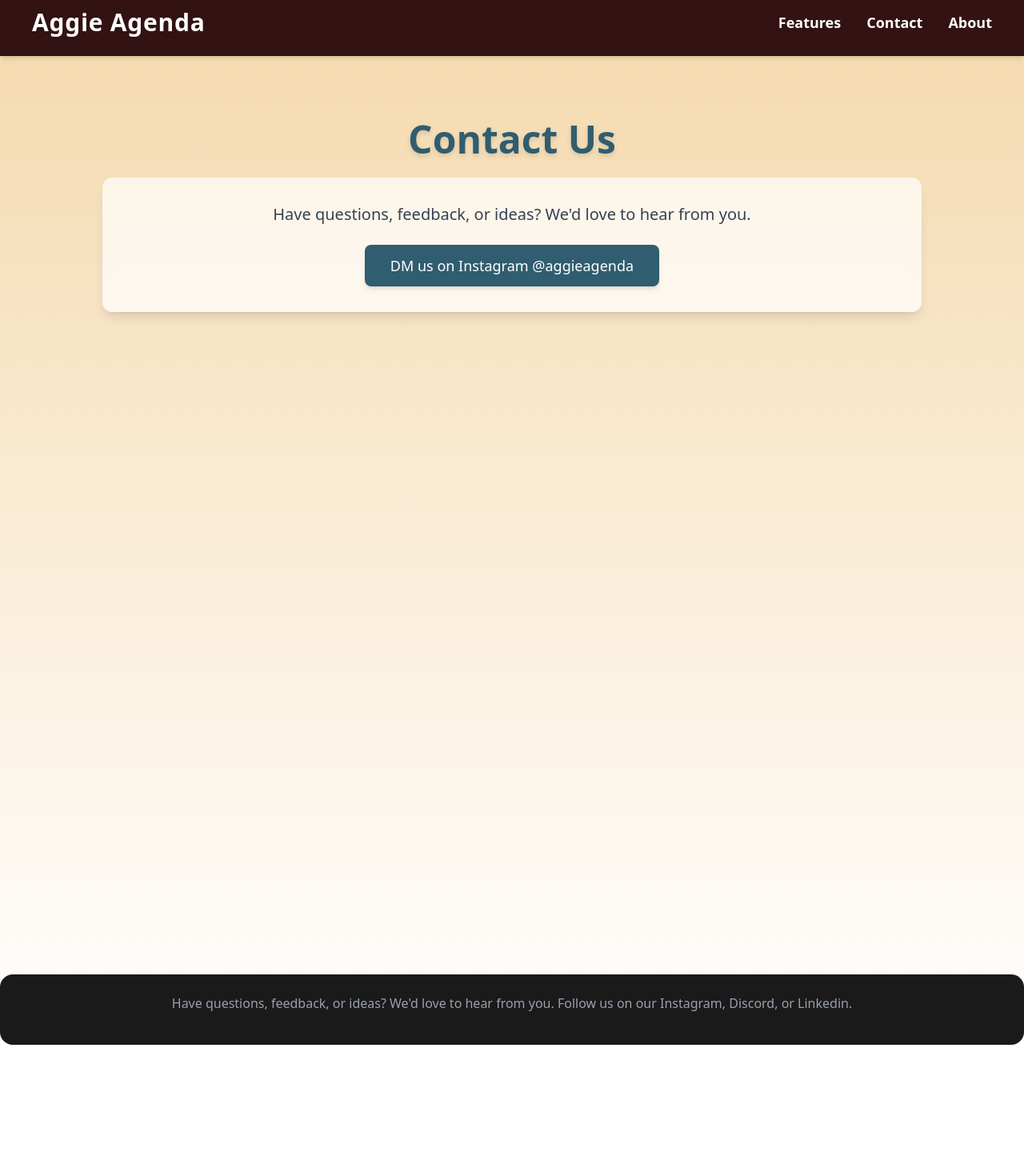
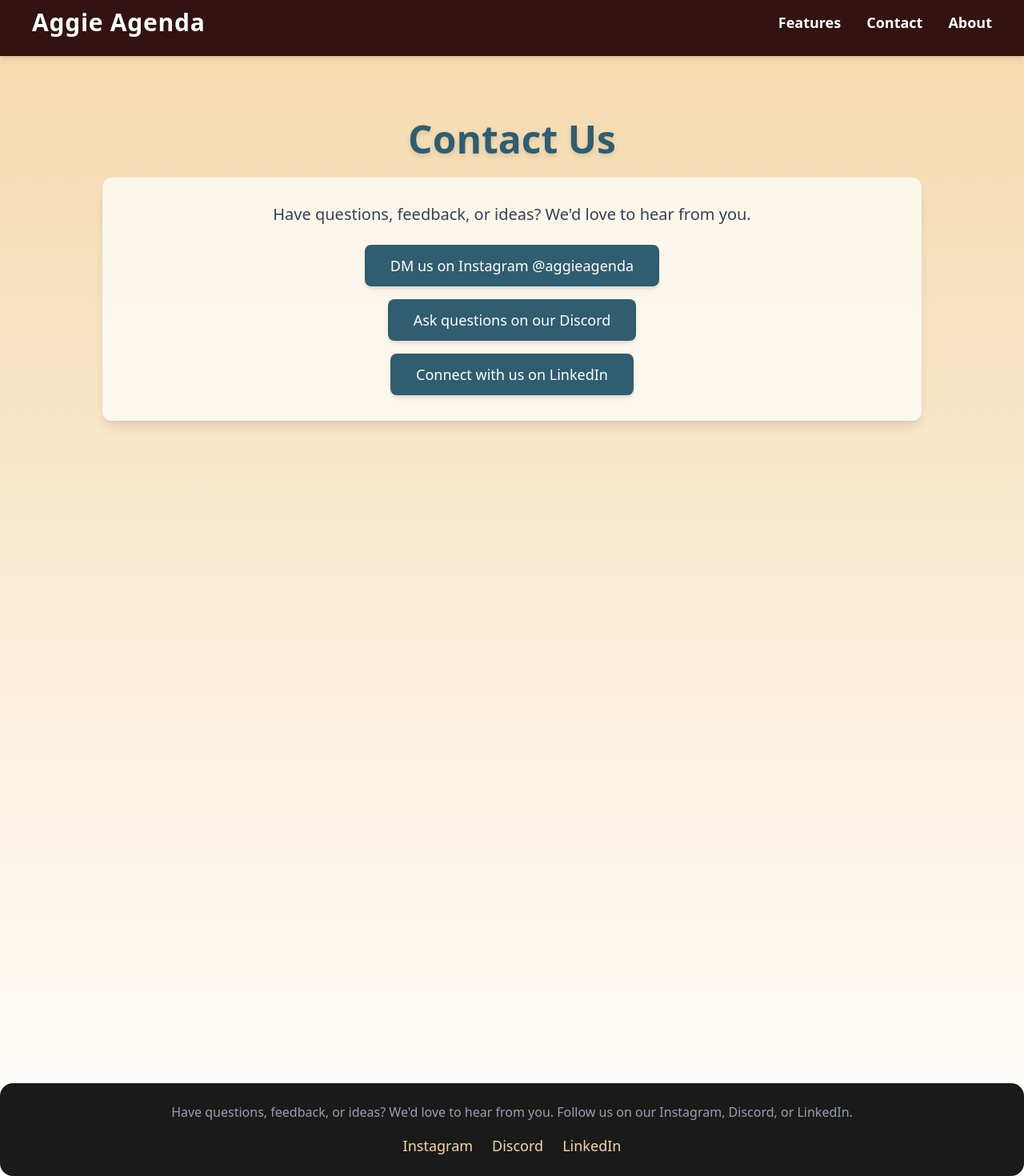
Before and after one commit to AggieAgenda/App, a React (Vite) app in the folder Frontend/: page /contact in a window 1280 px wide. Shown: the part 14-1484 px from the top of the page at 80% size. Before the commit the page ends 1320 px from the top, so only its background shows below. Built offline with nearby package versions, Linux system fonts and the light colour scheme.

Commit message:
Updated contact page

```diff
--- a/Frontend/src/pages/Contact.jsx
+++ b/Frontend/src/pages/Contact.jsx
@@ -7,7 +7,6 @@ export default function Contact() {
 
       {/* --- Background Animation --- */}
       <div className="absolute inset-0 -z-10 overflow-hidden">
-        {/* Floating gradient blobs */}
         <div className="absolute w-72 h-72 bg-[#305d6f] rounded-full filter blur-3xl opacity-30 animate-float1 top-10 left-20"></div>
         <div className="absolute w-96 h-96 bg-[#f4d8aa] rounded-full filter blur-3xl opacity-40 animate-float2 bottom-20 right-10"></div>
         <div className="absolute w-64 h-64 bg-[#3c7289] rounded-full filter blur-3xl opacity-25 animate-float3 top-1/3 right-1/3"></div>
@@ -27,6 +26,10 @@ export default function Contact() {
               <p className="text-xl text-gray-700 mb-6">
                 Have questions, feedback, or ideas? We'd love to hear from you.
               </p>
+
+              {/* Buttons */}
+              <div className="flex flex-col items-center space-y-4">
+                {/* Instagram */}
                 <a
                   href="https://www.instagram.com/aggieagenda"
                   className="inline-block px-8 py-3 bg-[#305d6f] text-white text-lg rounded-lg shadow-md hover:bg-[#3c7289] transition"
@@ -35,27 +38,42 @@ export default function Contact() {
                 >
                   DM us on Instagram @aggieagenda
                 </a>
+
+                {/* Discord */}
+                <a
+                  href="https://discord.com/channels/1419809900594200726/1422241699047931946"
+                  className="inline-block px-8 py-3 bg-[#305d6f] text-white text-lg rounded-lg shadow-md hover:bg-[#3c7289] transition"
+                  target="_blank"
+                  rel="noopener noreferrer"
+                >
+                  Ask questions on our Discord
+                </a>
+
+                {/* LinkedIn */}
+                <a
+                  href="https://www.linkedin.com/company/aggie-agenda"
+                  className="inline-block px-8 py-3 bg-[#305d6f] text-white text-lg rounded-lg shadow-md hover:bg-[#3c7289] transition"
+                  target="_blank"
+                  rel="noopener noreferrer"
+                >
+                  Connect with us on LinkedIn
+                </a>
+              </div>
+
             </div>
           </div>
         </div>
       </section>
 
-      {/* --- Footer ---
-      <footer className="w-full bg-[#305d6f] text-white py-6 text-center mt-auto">
-        <div className="space-x-4 mb-2">
-          <a href="https://instagram.com/aggieagenda" className="hover:text-[#f4d8aa]">Instagram</a>
-          <a href="https://linkedin.com/company/aggie-agenda" className="hover:text-[#f4d8aa]">LinkedIn</a>
-        </div>
-        <p className="text-sm">
-          © {new Date().getFullYear()} Aggie Agenda. All rights reserved.
+      {/* --- Footer --- */}
+      <footer className="mt-175 bg-[#1a1a1a] py-6 text-center rounded-2xl">
+        <p className="text-gray-400 text-center mb-4">
+          Have questions, feedback, or ideas? We'd love to hear from you. Follow us on our Instagram, Discord, or LinkedIn.
         </p>
-      </footer> */}
-      <footer className="mt-175 bg-[#1a1a1a] py-6 text-center rounded-2xl">
-        <p className="text-gray-400 text-center mb-4">Have questions, feedback, or ideas? We'd love to hear from you. Follow us on our Instagram, Discord, or Linkedin.</p>
-          <div className="flex justify-center space-x-6 text-2xl">
-            <a href="https://www.instagram.com/aggieagenda" className="hover:opacity-80 transition"><i className="fa-brands fa-instagram"></i></a>
-            <a href="https://discord.com/channels/1419809900594200726/1422241699047931946"><i className="fa-brands fa-discord"></i></a>
-            <a href="https://www.linkedin.com" className="hover:opacity-80 transition"><i className="fa-brands fa-linkedin"></i></a>
+        <div className="flex justify-center space-x-6 text-lg">
+          <a href="https://www.instagram.com/aggieagenda" className="text-[#f4d8aa] hover:text-white transition">Instagram</a>
+          <a href="https://discord.com/channels/1419809900594200726/1422241699047931946" className="text-[#f4d8aa] hover:text-white transition">Discord</a>
+          <a href="https://www.linkedin.com/company/aggie-agenda" className="text-[#f4d8aa] hover:text-white transition">LinkedIn</a>
         </div>
       </footer>
     </div>
```
Lines whose indentation alone changed are shown as unchanged.
